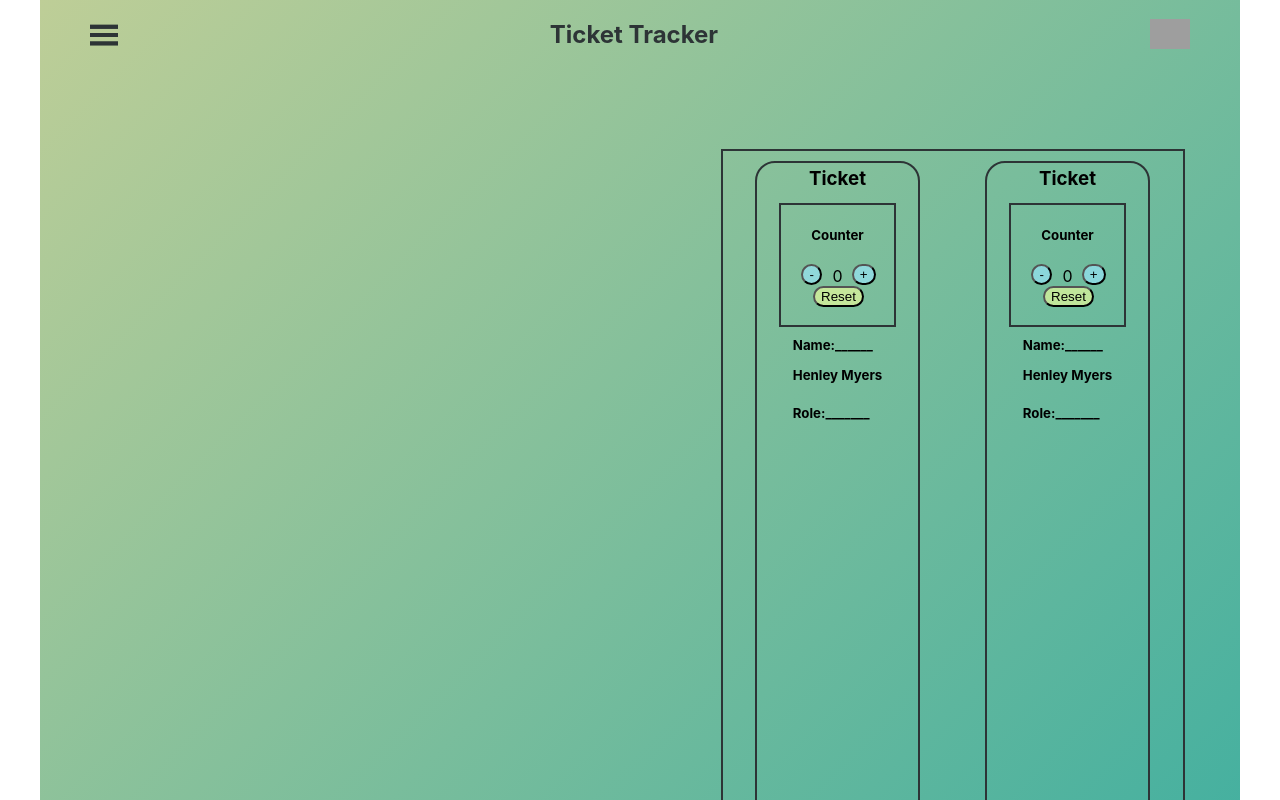
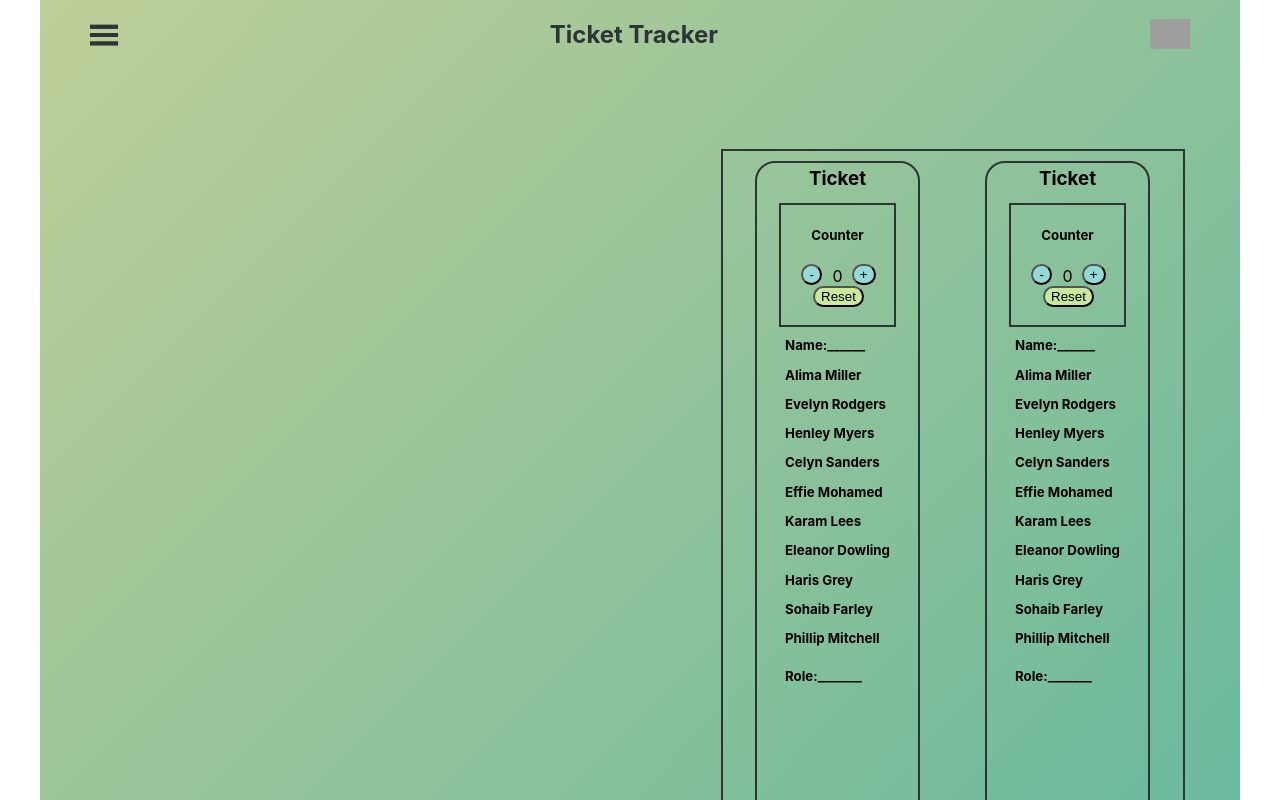
Before and after one commit to khalidhersi/Ticket-tracker, a React (Create React App) app: page / in a window 1280 px wide. Shown: the top 800 px of the page. Built offline with nearby package versions, Linux system fonts and the light colour scheme; grey boxes are pictures that could not be loaded.

Commit message:
yml made

```diff
--- a/src/components/Employee/Employee.jsx
+++ b/src/components/Employee/Employee.jsx
@@ -6,20 +6,31 @@ const Employee = (props) => {
     const {indexArr, nameArr, roleArr} = props;
     console.log(indexArr)
 
-    let count = 0
-    const employeeId = indexArr.map(employee => {
-      console.log(employee)
-      return count = employee
-    });
-    console.log(count)
-  const employeeDetailsJSX = nameArr.map((employee, index) =>
+    const employeeRoleJSX = roleArr.map((employee, index) =>
+    (
+    <p className="name__p" key={(index + 1)}>{employee.role} </p>
+    ));
+
+
+  const employeeNameJSX = nameArr.map((employee, index) =>
     (
     <p className="name__p" key={(index + 1)}>{employee.name} </p>
     ));
 
+    /*
+      let count = []
+    const employeeId = indexArr.forEach(employee => {
+      console.log(employee)
+       count = employee
+    });
+    console.log(employeeId)
+        console.log(count)
+    */
+
+
     return <div className="info">
-        <h5 className="ticket__name">Name:______ {employeeDetailsJSX[2]}</h5>
-        <h5 className="ticket__role">Role:_______</h5>
+        <h5 className="ticket__name">Name:______ {employeeNameJSX}</h5>
+        <h5 className="ticket__role">Role:_______{employeeRoleJSX}</h5>
     </div>
 }
 
--- a/src/components/Ticket/Ticket.jsx
+++ b/src/components/Ticket/Ticket.jsx
@@ -15,6 +15,10 @@ const [counter, setCounter] = useState(0)
     const teamIdArr = team
     .map((employee) => employee.id)
     console.log(teamIdArr)
+
+    const teaRoledArr = team
+    .map((employee) => employee.role)
+    console.log(teaRoledArr)
 
 const handleIncrement = () => {
     setCounter(counter + 1)
@@ -43,7 +47,7 @@ console.log(counter)
             </div>
             <button className="reset" onClick={handleReset}>Reset</button>
         </div>
-        <Employee nameArr={teamNameArr} indexArr={teamIdArr}/>
+        <Employee nameArr={teamNameArr} indexArr={teamIdArr} roleArr={teaRoledArr}/>
     </div>
 }
 
```
